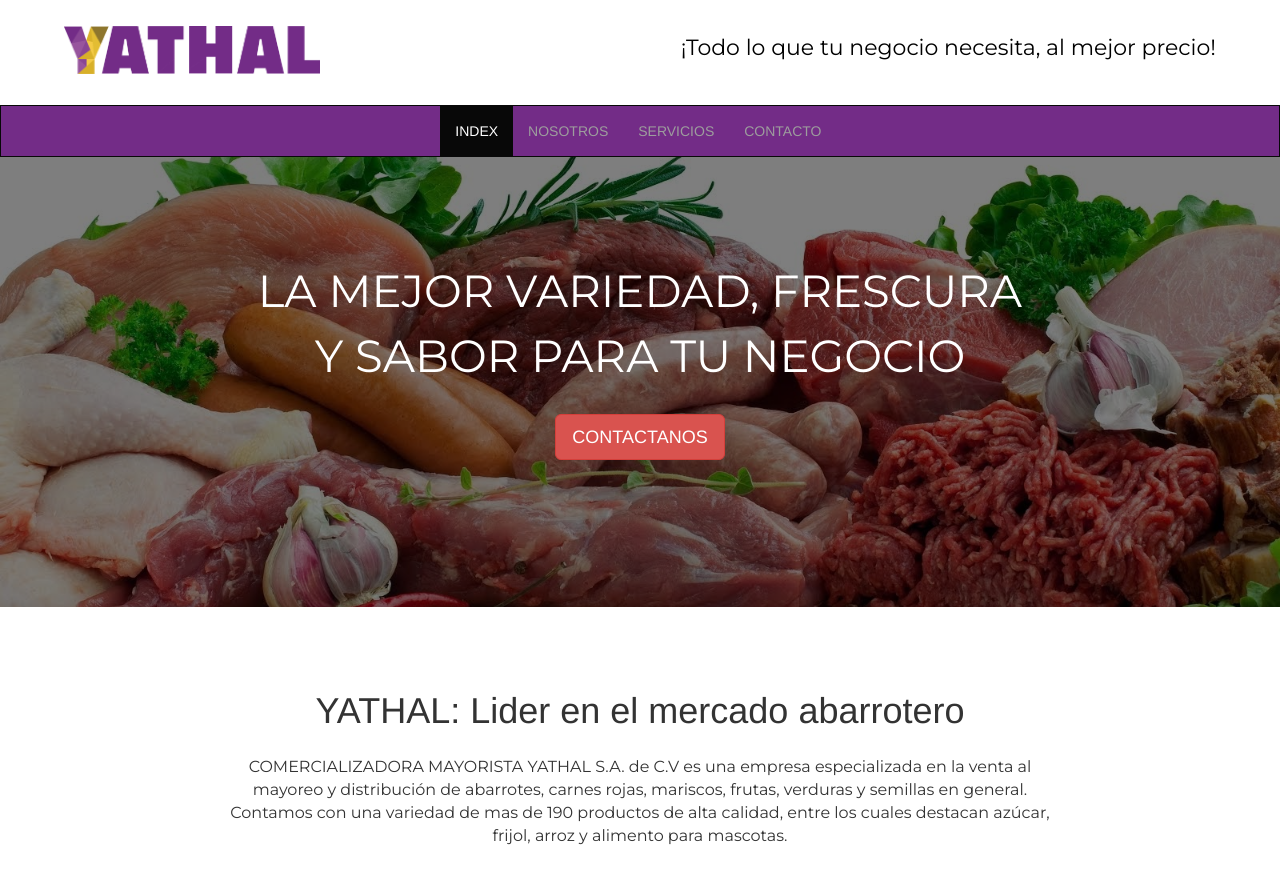
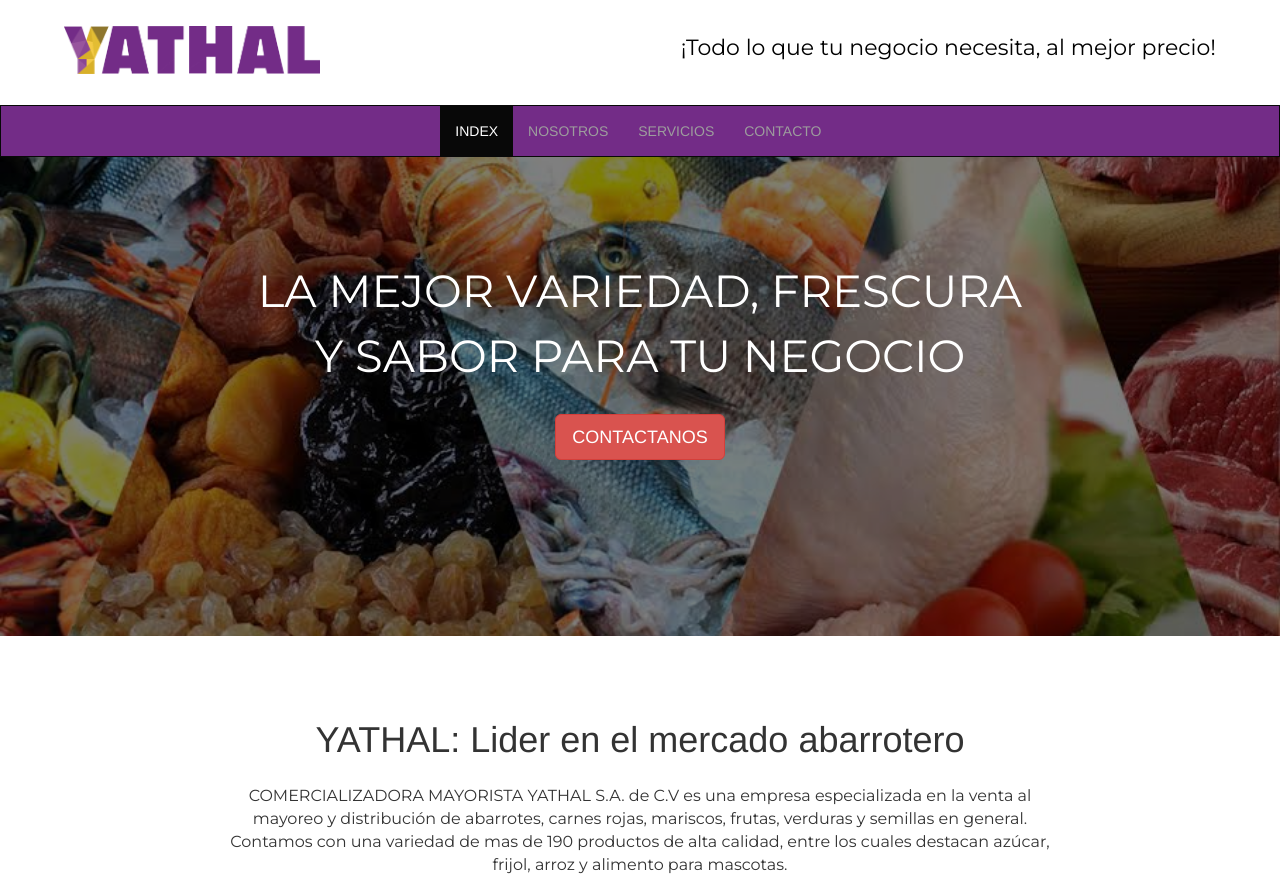
Before and after one commit to esteban1234/yathal, a PHP site: page / in a window 1280 px wide. Shown: the top 876 px of the page. Run offline with PHP 8.4, Linux system fonts and the light colour scheme; some libraries are stand-ins or nearby versions; some web fonts are replaced.

Commit message:
imagen banner

```diff
--- a/css/style.css
+++ b/css/style.css
@@ -3,11 +3,6 @@
 overflow: hidden;
 width: 100%;
 height:105px;
-/*background: url('../img/bannerh.jpg') center;
-background-size: cover;
-background-repeat: no-repeat;
-background-attachment: fixed;
- overflow: hidden;*/
 }
 
 .logo{
@@ -35,8 +30,8 @@ background-attachment: fixed;
 .banner{
  position: relative;
 width: 100%;
-height:450px;
-background: url('../img/banner.jpg') center;
+height:479px;
+background: url('../img/banner2.jpg') center;
 background-size: cover;
 background-repeat: no-repeat;
 background-attachment: fixed;
@@ -45,7 +40,7 @@ background-attachment: fixed;
 .fondo{
   background-color: rgba(0,0,0,.5);
   width: 100%;
-  height: 450px;
+  height: 479px;
   overflow: hidden;
 }
 
```
Also changed, not shown: img/banner2.jpg (added).
